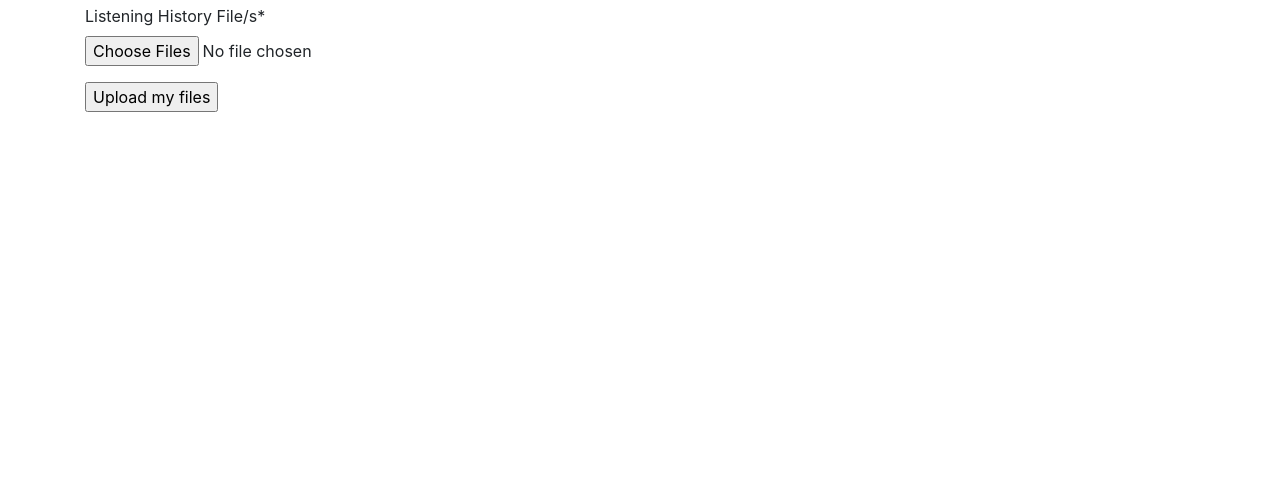
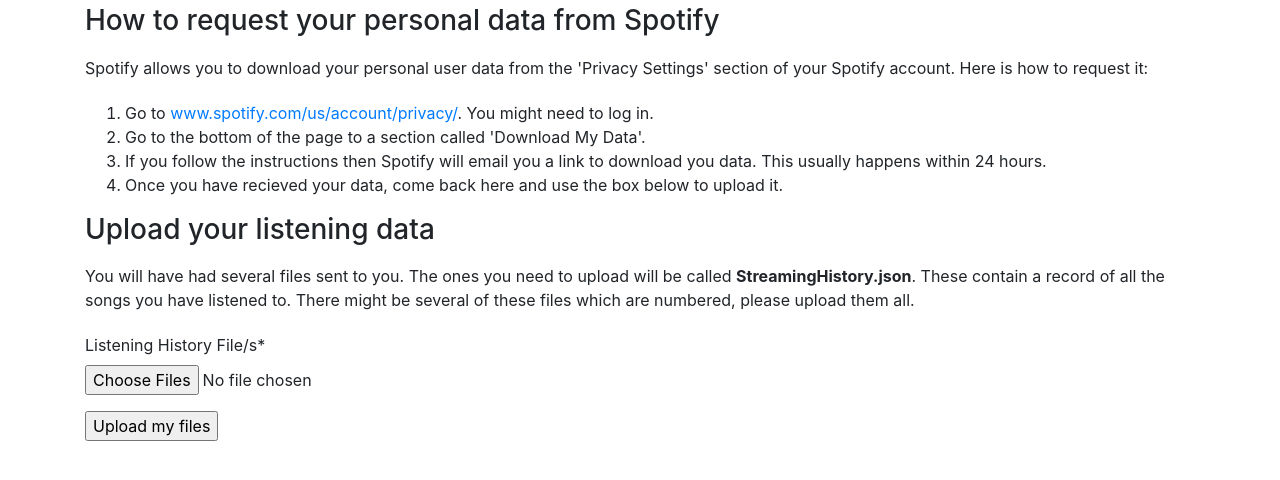
Before and after one commit to DynamicGenetics/Mood-Music, a Django app: page /dashboard/data-drop/ in a window 1280 px wide. Shown: the part 56-536 px from the top of the page. Run offline with Django 3.2, Linux system fonts and the light colour scheme; the visitor is signed in with stand-in values (Sample User, id 1); some libraries are stand-ins or nearby versions.

Commit message:
Add detail to data-drop page

```diff
--- a/moodmusic/templates/dashboard/data-drop.html
+++ b/moodmusic/templates/dashboard/data-drop.html
@@ -4,6 +4,27 @@
 {% block title %}{% block head_title %}Dashboard{% endblock head_title %}{% endblock title %}
 
 {% block content %}
+
+<h3>How to request your personal data from Spotify</h3>
+
+<p>Spotify allows you to download your personal user data from the 'Privacy Settings' section of your
+    Spotify account. Here is how to request it: </p>
+
+    <ol>
+        <li>Go to <a href="https://www.spotify.com/us/account/privacy/" target="_blank">www.spotify.com/us/account/privacy/</a>.
+            You might need to log in.</li>
+        <li>Go to the bottom of the page to a section called 'Download My Data'.</li>
+        <li>If you follow the instructions then Spotify will email you a link to download
+            you data. This usually happens within 24 hours.</li>
+        <li>Once you have recieved your data, come back here and use the box below to upload it.</li>
+    </ol>
+
+<h3>Upload your listening data</h3>
+
+<p> You will have had several files sent to you. The ones you need to upload will be called <strong>StreamingHistory.json</strong>.
+    These contain a record of all the songs you have listened to. There might be several of these files which are numbered, please
+    upload them all.
+</p>
 
 <form method="post" enctype="multipart/form-data">
     {% csrf_token %}
```
